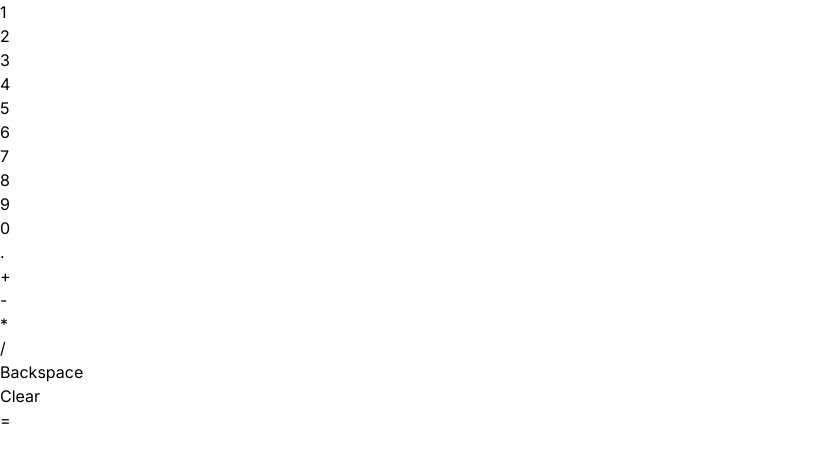
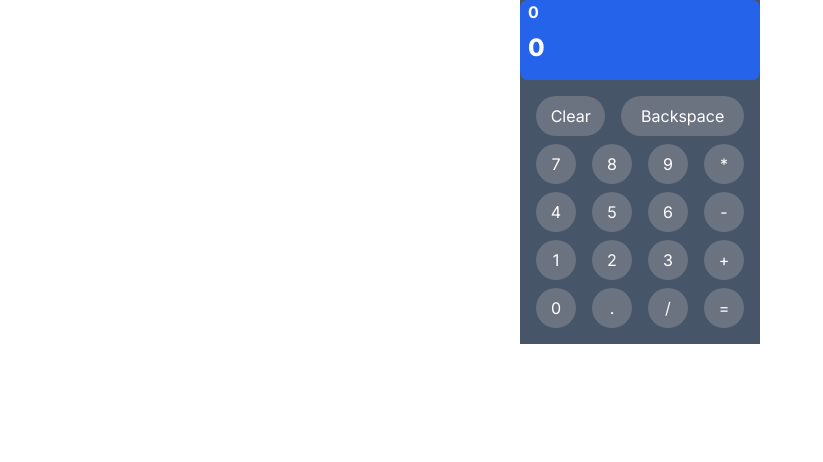
Before and after one commit to OdongMartin/calculator, a Next.js app: page / in a window 1280 px wide. Shown: the top 462 px of the page, without its empty margins (0-823 px from the left). Built offline with nearby package versions, Linux system fonts and the light colour scheme.

Commit message:
calc still has some zibs

```diff
--- a/components/calc.tsx
+++ b/components/calc.tsx
@@ -82,6 +82,10 @@ const calc = () => {
         if(e.currentTarget.id === 'Clear'){
             screenNumbers = ''
             Number = ''
+            total = 0
+            if(screenRef.current !== null){
+                screenRef.current.innerHTML = '0';
+            }
         }
         if(e.currentTarget.id === 'Backspace'){
             screenNumbers = screenNumbers.substring(0, screenNumbers.length-1)
@@ -147,6 +151,10 @@ const calc = () => {
 
         if(e.currentTarget.id === 'Clear'){
             screenArray = []
+            total = 0;
+            if(screenRef.current !== null){
+                screenRef.current.innerHTML = '0';
+            }
         }
 
         if(e.currentTarget.id === 'Backspace'){
@@ -173,8 +181,18 @@ const calc = () => {
         if (e.currentTarget.id === '=') {
             if(Number !== ''){
                 screenArray.push(Number);
-                Number = '';
+                if(screenArray.length > 2){
+                    Number = '';
+                }
+                else {
+                    total = parseFloat(Number);
+                }
+
             }
+
+            // if(screenArray.length < 3 && screenArray[screenArray.length-1] !== '-'){
+            //     total = parseFloat(Number);
+            // }
 
             if (screenArray.length >=3){
                 for (let i = 0; i < screenArray.length; i++){
@@ -224,9 +242,9 @@ const calc = () => {
                     }
                 }
 
-                    if(screenRef.current !== null){
-                        screenRef.current.innerHTML = total.toString();
-                    }
+                if(screenRef.current !== null){
+                    screenRef.current.innerHTML = total.toString();
+                }
             }
         }
 
@@ -239,27 +257,44 @@ const calc = () => {
 
   return (
     <>
-        <div>
-            <div ref={screenNumbersRef}> </div>
-            <div ref={screenRef}></div>
-            <div id='1' onClick={handleClick}>1</div>
-            <div id='2' onClick={handleClick}>2</div>
-            <div id='3' onClick={handleClick}>3</div>
-            <div id='4' onClick={handleClick}>4</div>
-            <div id='5' onClick={handleClick}>5</div>
-            <div id='6' onClick={handleClick}>6</div>
-            <div id='7' onClick={handleClick}>7</div>
-            <div id='8' onClick={handleClick}>8</div>
-            <div id='9' onClick={handleClick}>9</div>
-            <div id='0' onClick={handleClick}>0</div>
-            <div id='.' onClick={handleClick}>.</div>
-            <div id='+' onClick={handleClick}>+</div>
-            <div id='-' onClick={handleClick}>-</div>
-            <div id='*' onClick={handleClick}>*</div>
-            <div id='/' onClick={handleClick}>/</div>
-            <div id='Backspace' onClick={handleClick}>Backspace</div>
-            <div id='Clear' onClick={handleClick}>Clear</div>
-            <div id='=' onClick={handleClick}>=</div>
+        <div className="flex justify-center items-center ">
+            <div className="bg-slate-600 text-white w-60 h-auto">
+                <div className="h-20 rounded-lg bg-blue-600">
+                    <div className='px-2 font-bold overflow-hidden' ref={screenNumbersRef}>0</div>
+                    <div className='p-2 font-extrabold text-2xl'ref={screenRef}>0</div>
+                </div>
+                <div className="p-4 w-full">
+                    <div className="flex gap-4 mb-2">
+                        <div className="p-2 bg-gray-500 rounded-full w-20 flex justify-center" style={{cursor: 'pointer'}} id='Clear' onClick={handleClick}>Clear</div>
+                        <div className="p-2 bg-gray-500 rounded-full w-36 flex justify-center" style={{cursor: 'pointer'}} id='Backspace' onClick={handleClick}>Backspace</div>
+
+                    </div>
+                    <div className="flex gap-4 mb-2">
+                        <div className="p-2 bg-gray-500 rounded-full w-12 flex justify-center" style={{cursor: 'pointer'}} id='7' onClick={handleClick}>7</div>
+                        <div className="p-2 bg-gray-500 rounded-full w-12 flex justify-center" style={{cursor: 'pointer'}} id='8' onClick={handleClick}>8</div>
+                        <div  className="p-2 bg-gray-500 rounded-full w-12 flex justify-center" style={{cursor: 'pointer'}} id='9' onClick={handleClick}>9</div>
+                        <div className="p-2 bg-gray-500 rounded-full w-12 flex justify-center" style={{cursor: 'pointer'}} id='*' onClick={handleClick}>*</div>
+                    </div>
+                    <div className="flex gap-4 mb-2">
+                        <div className="p-2 bg-gray-500 rounded-full w-12 flex justify-center" style={{cursor: 'pointer'}} id='4' onClick={handleClick}>4</div>
+                        <div className="p-2 bg-gray-500 rounded-full w-12 flex justify-center" style={{cursor: 'pointer'}} id='5' onClick={handleClick}>5</div>
+                        <div className="p-2 bg-gray-500 rounded-full w-12 flex justify-center" style={{cursor: 'pointer'}} id='6' onClick={handleClick}>6</div>
+                        <div className="p-2 bg-gray-500 rounded-full w-12 flex justify-center" style={{cursor: 'pointer'}} id='-' onClick={handleClick}>-</div>
+                    </div>
+                    <div className="flex gap-4 mb-2">
+                        <div className="p-2 bg-gray-500 rounded-full w-12 flex justify-center" style={{cursor: 'pointer'}} id='1' onClick={handleClick}>1</div>
+                        <div className="p-2 bg-gray-500 rounded-full w-12 flex justify-center" style={{cursor: 'pointer'}} id='2' onClick={handleClick}>2</div>
+                        <div className="p-2 bg-gray-500 rounded-full w-12 flex justify-center" style={{cursor: 'pointer'}} id='3' onClick={handleClick}>3</div>
+                        <div className="p-2 bg-gray-500 rounded-full w-12 flex justify-center" style={{cursor: 'pointer'}} id='+' onClick={handleClick}>+</div>
+                    </div>
+                    <div className="flex gap-4 ">
+                        <div className="p-2 bg-gray-500 rounded-full w-12 flex justify-center" style={{cursor: 'pointer'}} id='0' onClick={handleClick}>0</div>
+                        <div className="p-2 bg-gray-500 rounded-full w-12 flex justify-center" style={{cursor: 'pointer'}} id='.' onClick={handleClick}>.</div>
+                        <div className="p-2 bg-gray-500 rounded-full w-12 flex justify-center" style={{cursor: 'pointer'}} id='/' onClick={handleClick}>/</div>
+                        <div className="p-2 bg-gray-500 rounded-full w-12 flex justify-center" style={{cursor: 'pointer'}} id='=' onClick={handleClick}>=</div>
+                    </div>
+                </div>
+            </div>
         </div>
     </>
   )
```
